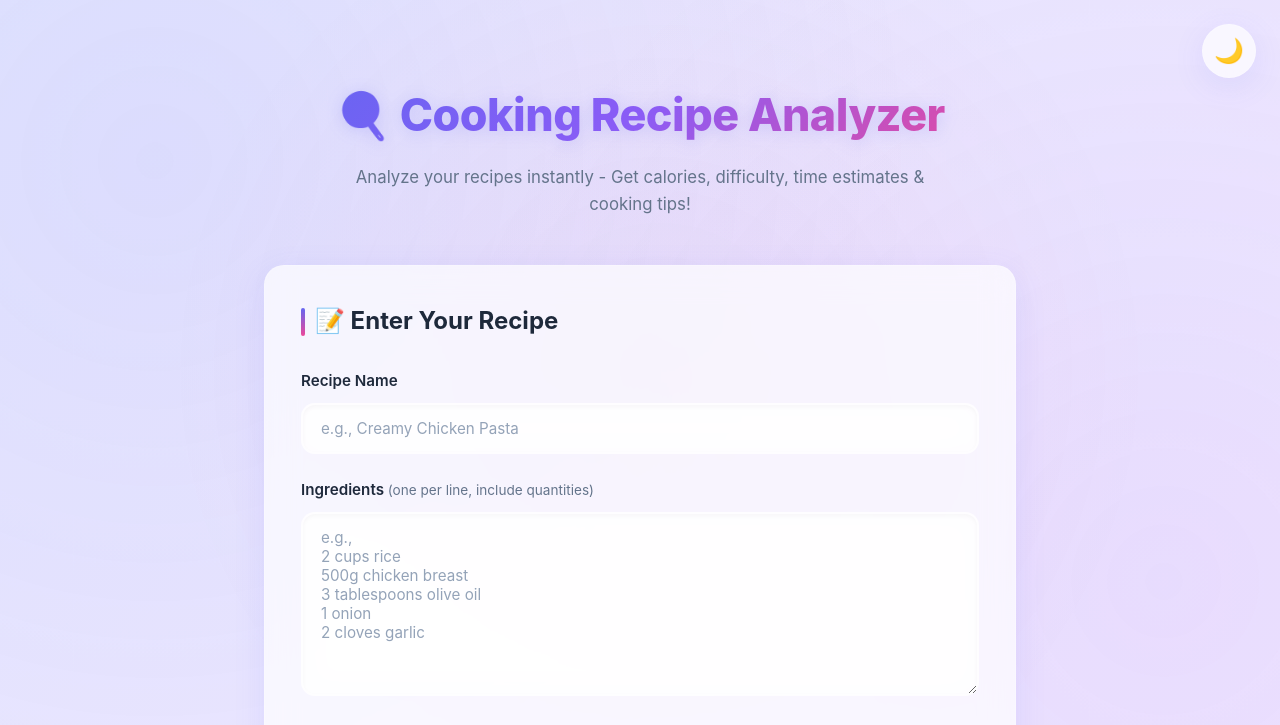
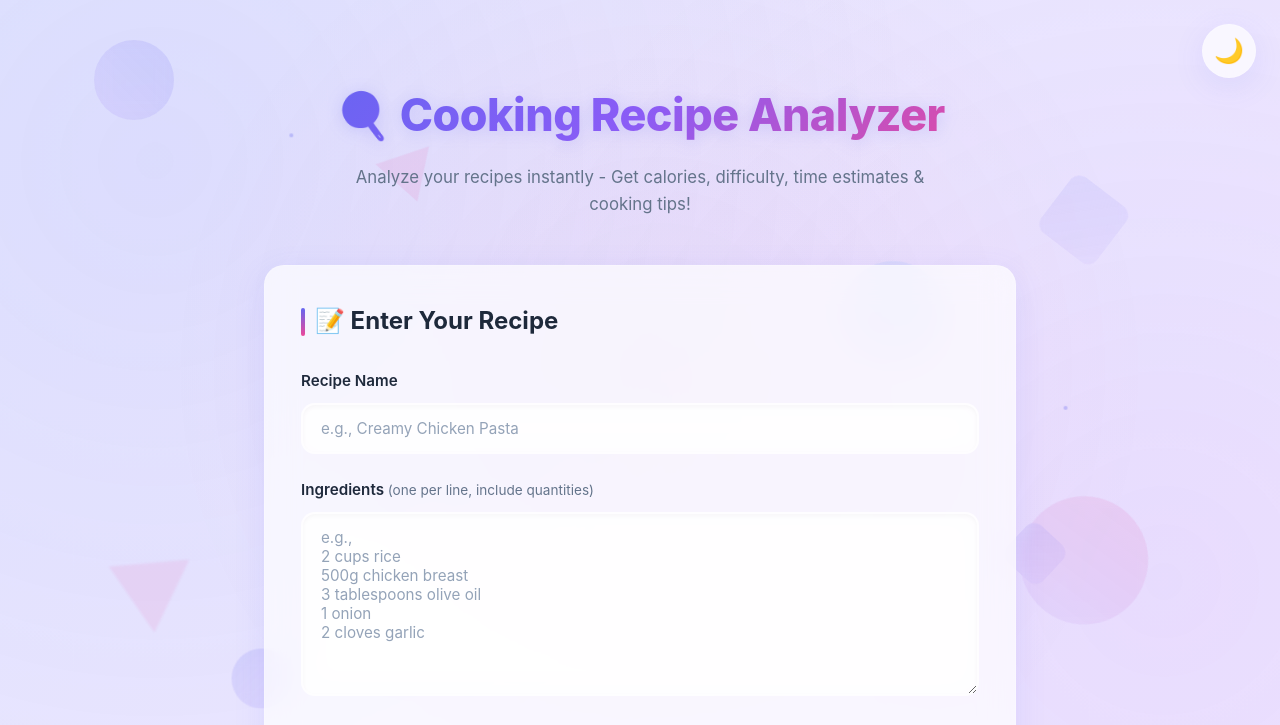
Before and after one commit to simplify-me-txt/project-2, a plain HTML site: page frontend/index.html in a window 1280 px wide. Shown: the top 725 px of the page. Drawn offline with Linux system fonts and the light colour scheme.

Commit message:
Update index.html

```diff
--- a/frontend/index.html
+++ b/frontend/index.html
@@ -7,6 +7,27 @@
     <link rel="stylesheet" href="css/style.css">
 </head>
 <body>
+    <!-- Floating Circles -->
+    <div class="floating-object floating-object-1"></div>
+    <div class="floating-object floating-object-2"></div>
+    <div class="floating-object floating-object-3"></div>
+    <div class="floating-object floating-object-4"></div>
+
+    <!-- Floating Squares -->
+    <div class="floating-square floating-square-1"></div>
+    <div class="floating-square floating-square-2"></div>
+
+    <!-- Floating Triangles -->
+    <div class="floating-triangle floating-triangle-1"></div>
+    <div class="floating-triangle floating-triangle-2"></div>
+
+    <!-- Particles -->
+    <div class="particle particle-1"></div>
+    <div class="particle particle-2"></div>
+    <div class="particle particle-3"></div>
+    <div class="particle particle-4"></div>
+    <div class="particle particle-5"></div>
+
     <!-- Dark Mode Toggle -->
     <div class="theme-toggle" id="themeToggle" title="Toggle Dark Mode">
         <span class="theme-icon">🌙</span>
```
